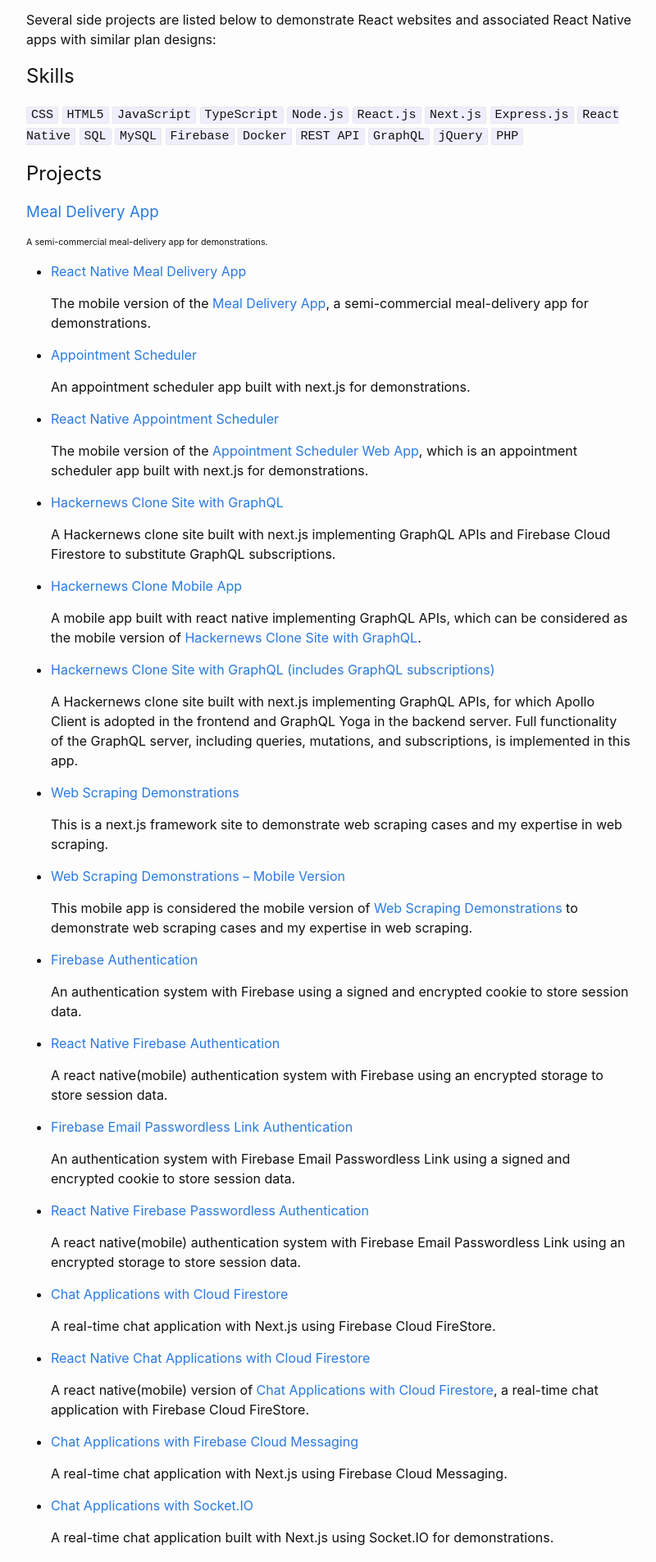
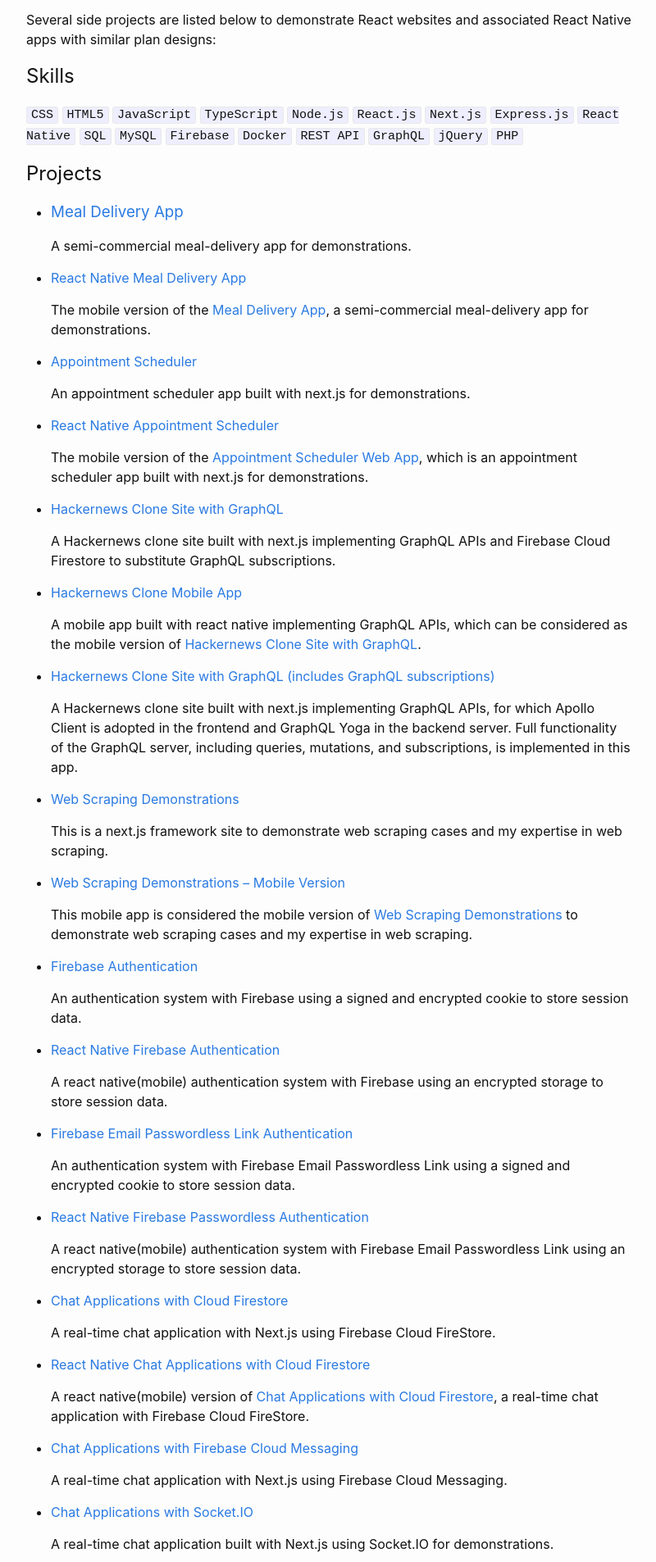
Before and after one commit to jglchen/jglchen.github.io, a Jekyll site: the page built from index.md, in a window 1280 px wide. Shown: the part 692-2598 px from the top of the page at 82% size, without its empty margins (238-1038 px from the left). Built offline with Jekyll 4.4.1, drawn with Linux system fonts in a browser that asks for light colours.

Commit message:
Initial Commit

```diff
--- a/index.md
+++ b/index.md
@@ -24,8 +24,8 @@ Several side projects are listed below to demonstrate React websites and associa
 
 ## Projects
 
-### [Meal Delivery App](https://jglchen.github.io/meal-delivery/)
-###### A semi-commercial meal-delivery app for demonstrations.
+- ### [Meal Delivery App](https://jglchen.github.io/meal-delivery/)
+    A semi-commercial meal-delivery app for demonstrations.
 
 - #### [React Native Meal Delivery App](https://jglchen.github.io/react-native-meal-delivery/)
     The mobile version of the [Meal Delivery App](https://jglchen.github.io/meal-delivery/), a semi-commercial meal-delivery app for demonstrations.
```
